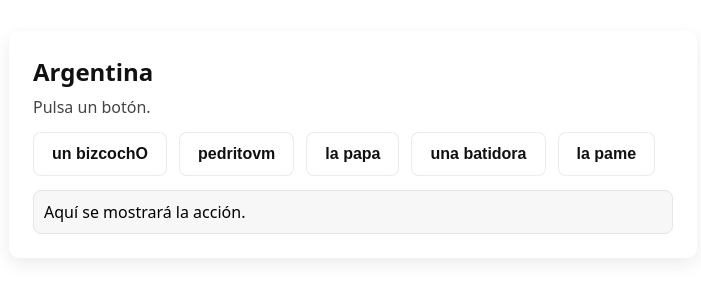
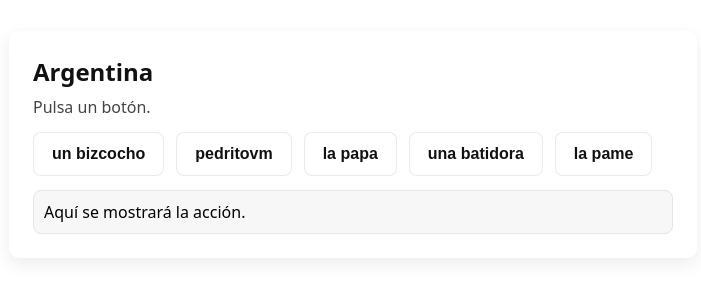
Before and after one commit to neuwirtchristopher927-dot/AGUANTE-BOCA, a plain HTML site: page index.html in a window 1280 px wide. Shown: the part 256-556 px from the top of the page, 287-988 px from the left. Drawn offline with Linux system fonts and the light colour scheme.

```diff
--- a/index.html
+++ b/index.html
@@ -24,7 +24,7 @@
       <h1>Argentina</h1>
       <p>Pulsa un botón.</p>
       <div class="buttons" role="group" aria-label="Grupo de botones">
-        <button id="btn1" type="button">un bizcochO</button>
+        <button id="btn1" type="button">un bizcocho</button>
         <button id="btn2" type="button">pedritovm</button>
         <button id="btn3" type="button">la papa</button>
         <button id="btn4" type="button">una batidora</button>
```
